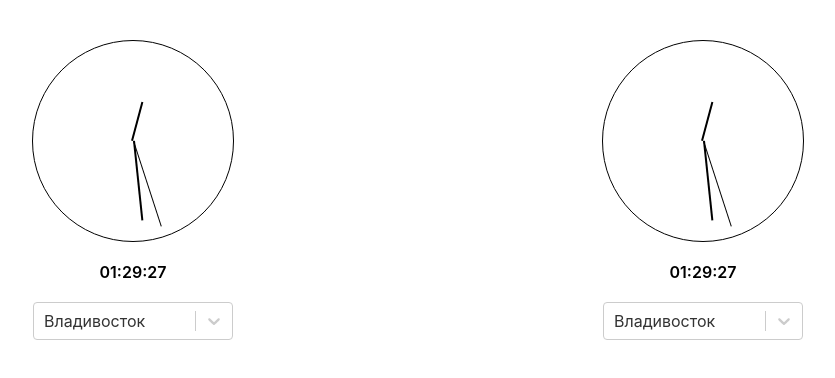
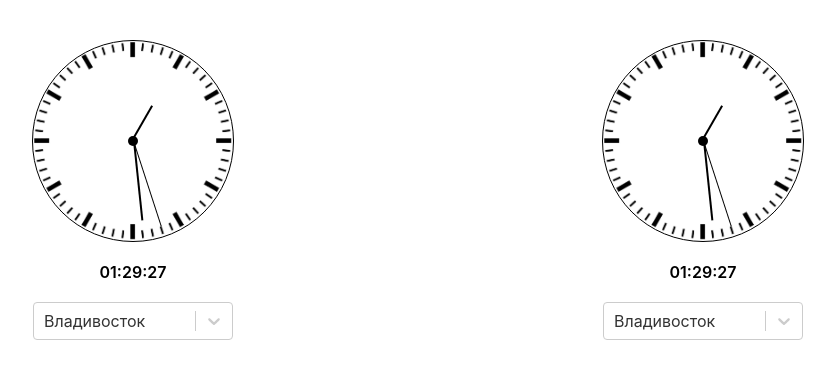
Before and after one commit to PUndef/clock-test-app, a React (Create React App) app: page / in a window 1280 px wide. Shown: the top 378 px of the page, without its empty margins (222-1057 px from the left). Built offline with nearby package versions, Linux system fonts and the light colour scheme.

Commit message:
some style & bug fix

```diff
--- a/src/features/Clock/Clock.js
+++ b/src/features/Clock/Clock.js
@@ -41,9 +41,10 @@ const getPointersDegree = (currentTime) => {
     // Offset value for correct position from top of circle
     const offsetDegree = 180;
     const fullCircleDegree = 360;
-    const hoursInCircle = 24;
+    const hoursInCircle = 12;
     const minutesInCircle = 60;
     const secondsInCircle = 60;
+    // TODO hours position should depend from current minutes position
     state.hours = ((fullCircleDegree / hoursInCircle) * currentTime.hours) - offsetDegree;
     state.minutes = (fullCircleDegree / minutesInCircle) * currentTime.minutes - offsetDegree;
     state.seconds = (fullCircleDegree / secondsInCircle) * currentTime.seconds - offsetDegree;
--- a/src/features/Clock/Clock.module.css
+++ b/src/features/Clock/Clock.module.css
@@ -9,6 +9,22 @@
     margin: 0 auto;
     border-radius: 50%;
     border: 1px solid #000;
+    background-image: url('../../images/clock-face.png');
+    background-size: contain;
+    background-position: center;
+    background-repeat: no-repeat;
+}
+
+.clock::after {
+    position: absolute;
+    content: '';
+    width: 10px;
+    height: 10px;
+    border-radius: 5px;
+    background-color: #000;
+    top: 50%;
+    left: 50%;
+    transform: translate(-50%, -50%);
 }
 
 .clock__hours,
```
Also changed, not shown: src/images/clock-face.png (added).
